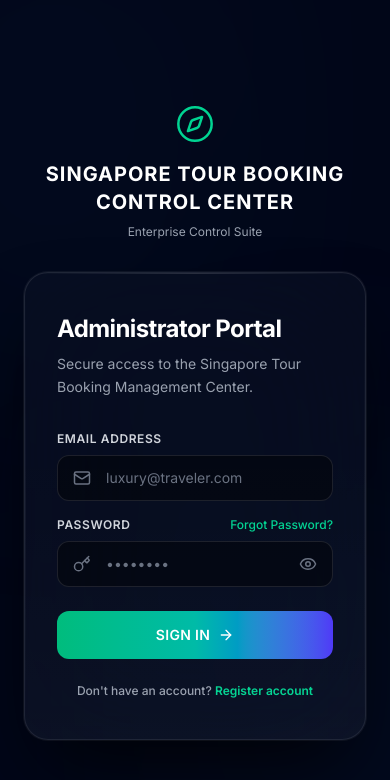
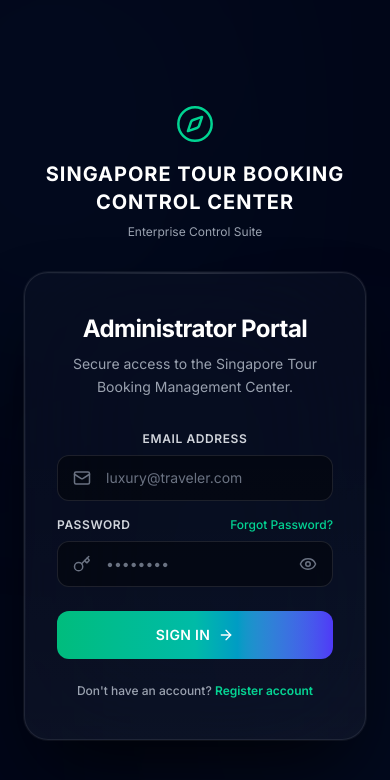
Before and after one commit to freelancing20261377-sudo/STB, a React (Vite) app: page /login/admin in a window 390 px wide. Shown: the top 780 px of the page. Built offline with nearby package versions, Linux system fonts and the light colour scheme; a web font is replaced by a local one.

Commit message:
feat: mobile text centering, wishlist auth guard, navbar improvements

```diff
--- a/src/index.css
+++ b/src/index.css
@@ -149,3 +149,18 @@ body {
 .reviewer-initials { font-weight: 600; }
 .reviewer-role { font-weight: 600; letter-spacing: 0.05em; }
 .shadow-custom-card { box-shadow: 0 20px 40px -10px rgba(0, 0, 0, 0.1); }
+
+/* ── Mobile: center all text globally ── */
+@media (max-width: 767px) {
+  body, p, h1, h2, h3, h4, h5, h6, span, a, li, label, div {
+    text-align: center;
+  }
+
+  /* Keep left-align for inputs, form controls, and data tables */
+  input, textarea, select,
+  th, td,
+  .text-left,
+  [class*="text-left"] {
+    text-align: left !important;
+  }
+}
```
